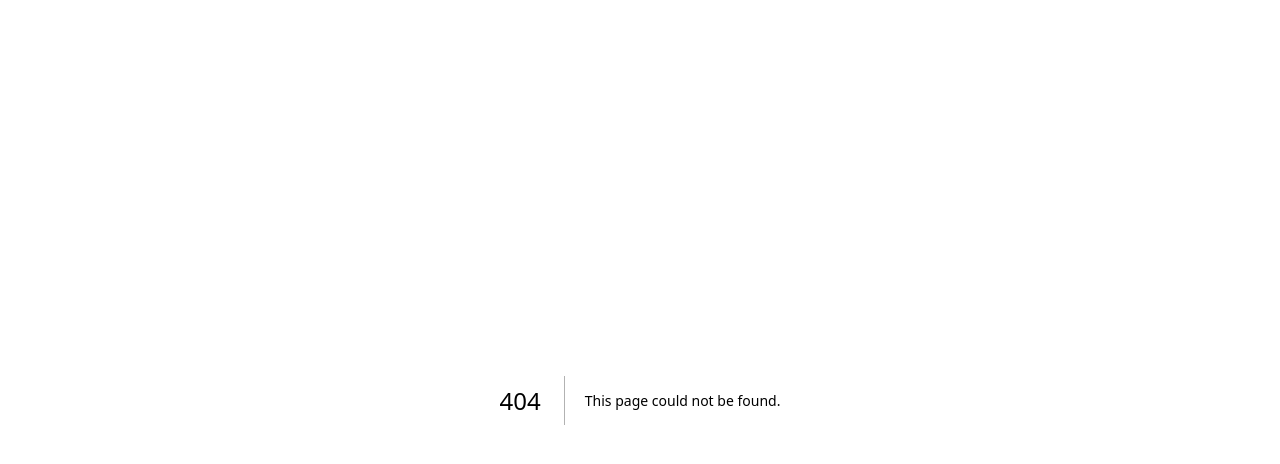
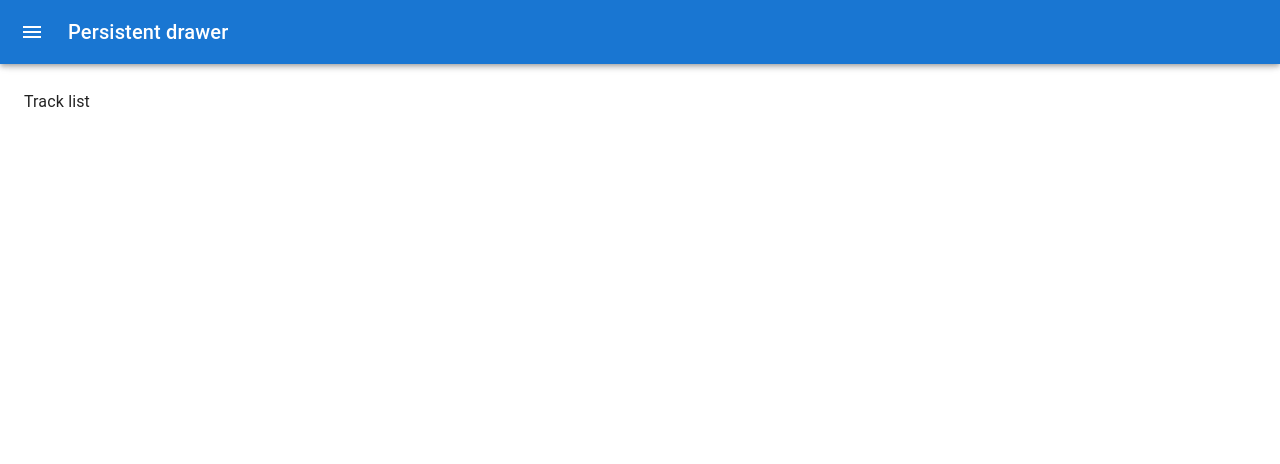
Before and after one commit to namhels/MusicalBox_ts_nest_next_react_redax, a Next.js app in the folder client/: page /tracks in a window 1280 px wide. Before the commit this address had no page. Shown: the top 464 px of the page. Built offline with nearby package versions, Linux system fonts and the light colour scheme.

Commit message:
add MainLayout

```diff
--- a/client/components/Navbar.tsx
+++ b/client/components/Navbar.tsx
@@ -17,6 +17,13 @@ import ListItemIcon from '@mui/material/ListItemIcon';
 import ListItemText from '@mui/material/ListItemText';
 import InboxIcon from '@mui/icons-material/MoveToInbox';
 import MailIcon from '@mui/icons-material/Mail';
+import { useRouter } from 'next/router';
+
+const menuItems = [
+    {text: 'Main', href: '/'},
+    {text: 'Track list', href: '/tracks'},
+    {text: 'Album list', href: '/albums'},
+]
 
 const drawerWidth = 240;
 
@@ -53,6 +60,7 @@ const DrawerHeader = styled('div')(({ theme }) => ({
 export default function Navbar() {
   const theme = useTheme();
   const [open, setOpen] = React.useState(false);
+  const router = useRouter();
 
   const handleDrawerOpen = () => {
     setOpen(true);
@@ -100,8 +108,8 @@ export default function Navbar() {
           </IconButton>
         </DrawerHeader>
         <List>
-          {['Main', 'Track list', 'Album list'].map((text, index) => (
-            <ListItem key={text} disablePadding>
+          {menuItems.map(({text, href}, index) => (
+            <ListItem button key={href} onClick={() => router.push(href)}>
               <ListItemButton>
                 <ListItemIcon>
                   {index % 2 === 0 ? <InboxIcon /> : <MailIcon />}
--- /dev/null
+++ b/client/layouts/MainLayout.tsx
@@ -0,0 +1,16 @@
+import Navbar from '@/components/Navbar'
+import { Container } from '@mui/material'
+import React from 'react'
+
+const MainLayout: React.FC = ({children}) => {
+  return (
+    <>
+      <Navbar />
+      <Container style={{margin: '90px 0'}}>
+        {children}
+      </Container>
+    </>
+  )
+}
+
+export default MainLayout
--- /dev/null
+++ b/client/pages/tracks/index.tsx
@@ -0,0 +1,12 @@
+import MainLayout from '@/layouts/MainLayout'
+import React from 'react'
+
+const Index = () => {
+  return (
+    <MainLayout>
+      Track list
+    </MainLayout>
+  )
+}
+
+export default Index
```
Also changed, not shown: client/pages/index.tsx (+15 -3 lines).
